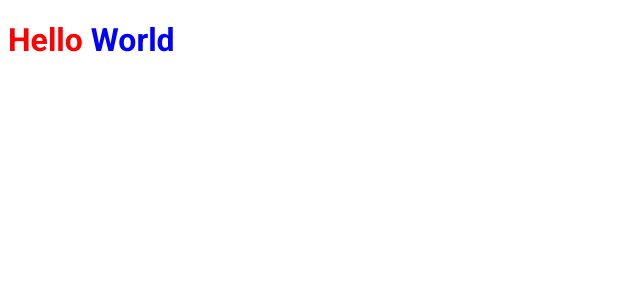
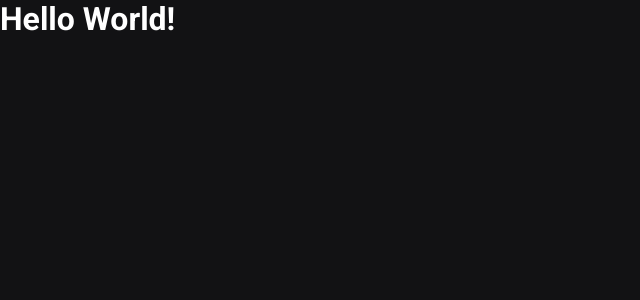
Before and after one commit to FeelipePM/ignews, a Next.js app: page / in a window 1280 px wide. Shown: the top 300 px of the page, without its empty margins (0-640 px from the left). Built offline with nearby package versions, Linux system fonts and the light colour scheme.

Commit message:
Global styles

```diff
--- a/src/pages/_app.tsx
+++ b/src/pages/_app.tsx
@@ -1,4 +1,6 @@
 import { AppProps } from 'next/app';
+
+import '../styles/global.scss';
 
 function MyApp({ Component, pageProps }: AppProps) {
   return <Component {...pageProps} />
--- a/src/pages/index.tsx
+++ b/src/pages/index.tsx
@@ -8,8 +8,8 @@
       <Head>
         <title>ig.news</title>
       </Head>
-      <h1 className={styles.title}>
-        Hello <span>World</span>
+      <h1>
+        Hello World!
       </h1>
     </>
   )
--- /dev/null
+++ b/src/styles/global.scss
@@ -0,0 +1,46 @@
+*{
+    margin: 0;
+    padding: 0;
+    box-sizing: border-box;
+  }
+
+  :root {
+    --white: #FFFFFF;
+
+    --gray-100: #e1e1e6;
+    --gray-300: #a8a8b3;
+    --gray-900: #121214;
+
+    --cyan-500: #61dafb;
+    --yellow-500: #eba417;
+  }
+
+    @media (max-width: 1080px) {
+      html {
+        font-size: 93.75%;
+      }
+    }
+
+    @media (max-width: 720px) {
+      html { font-size: 87.5%;
+      }
+    }
+
+
+  body {
+    background: var(--gray-900);
+    color: var(--white);
+  }
+
+  body, input, textarea, select, button {
+    font: 400 1rem "Roboto", sans-serif;
+  }
+
+  button {
+    cursor: pointer;
+  }
+
+  a {
+    color: inherit;
+    text-decoration: none;
+  }
```
